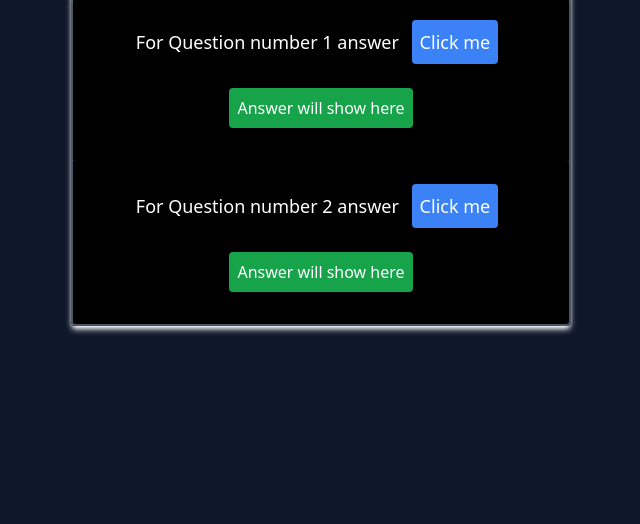
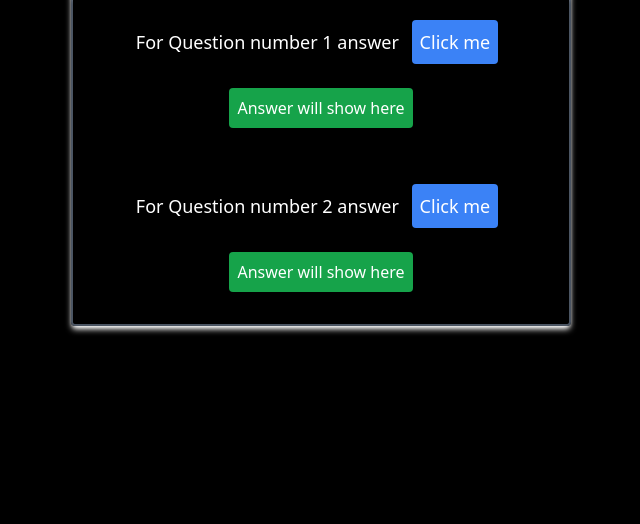
Before and after one commit to Sharjeelcode/IEC-Week6-JS-Q1-Q2, a plain HTML site: page index.html in a window 1280 px wide. Shown: the part 276-800 px from the top of the page, without its empty margins (319-959 px from the left). Drawn offline with Linux system fonts and the light colour scheme.

Commit message:
bg color changed

```diff
--- a/index.html
+++ b/index.html
@@ -10,7 +10,7 @@
 </head>
 
 <body class="">
-    <div class=" bg-black flex justify-center md:flex md:justify-center md:items-center w-full h-[100vh] md:bg-slate-900">
+    <div class=" bg-black flex justify-center md:flex md:justify-center md:items-center w-full h-[100vh] ">
         <div class=" m-1 border-2 border-solid border-gray-600 shadow-md shadow-white w-full flex flex-col items-center rounded md:w-[500px] ">
             <h1 class="text-white text-center text-4xl p-4 shadow-md shadow-white rounded w-full bg-red-500  ">Week 5 Assigment </h1>
             <div class="flex flex-col w-full p-4 bg-black text-white items-center">
```
